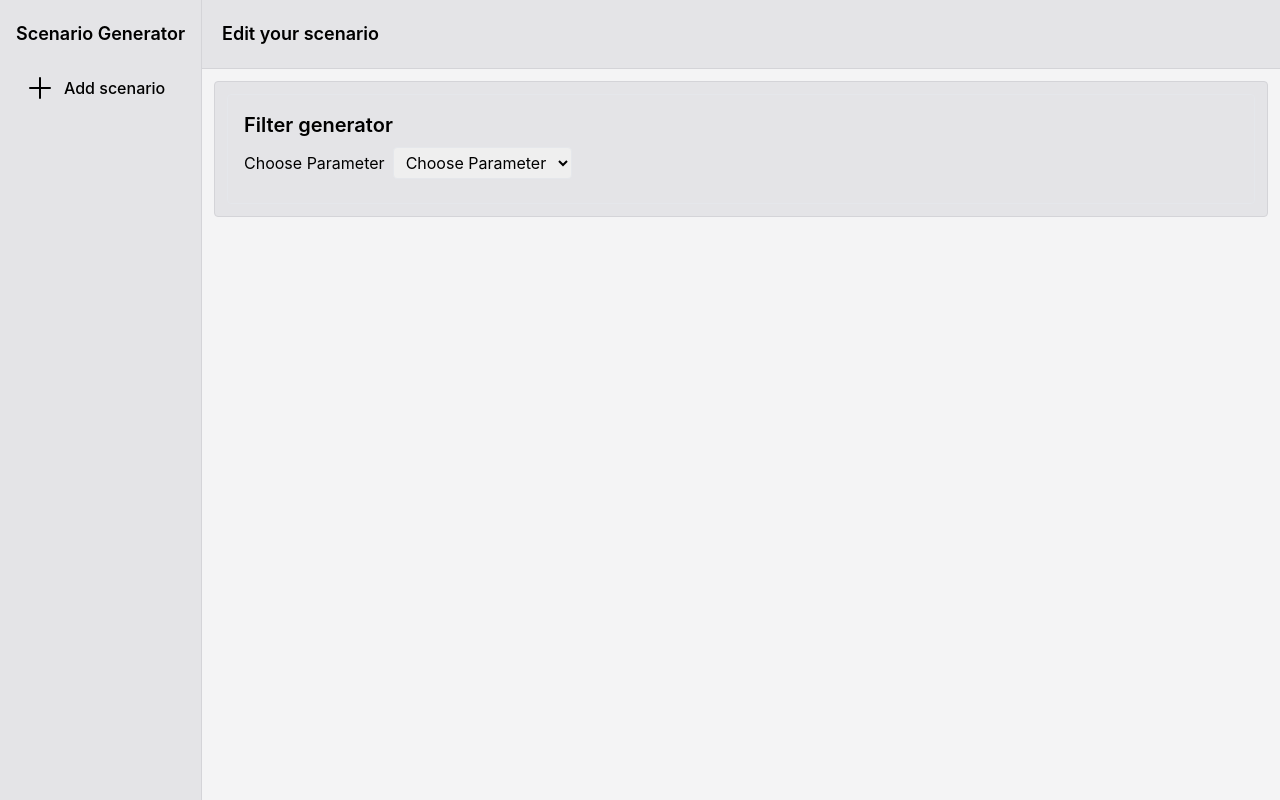
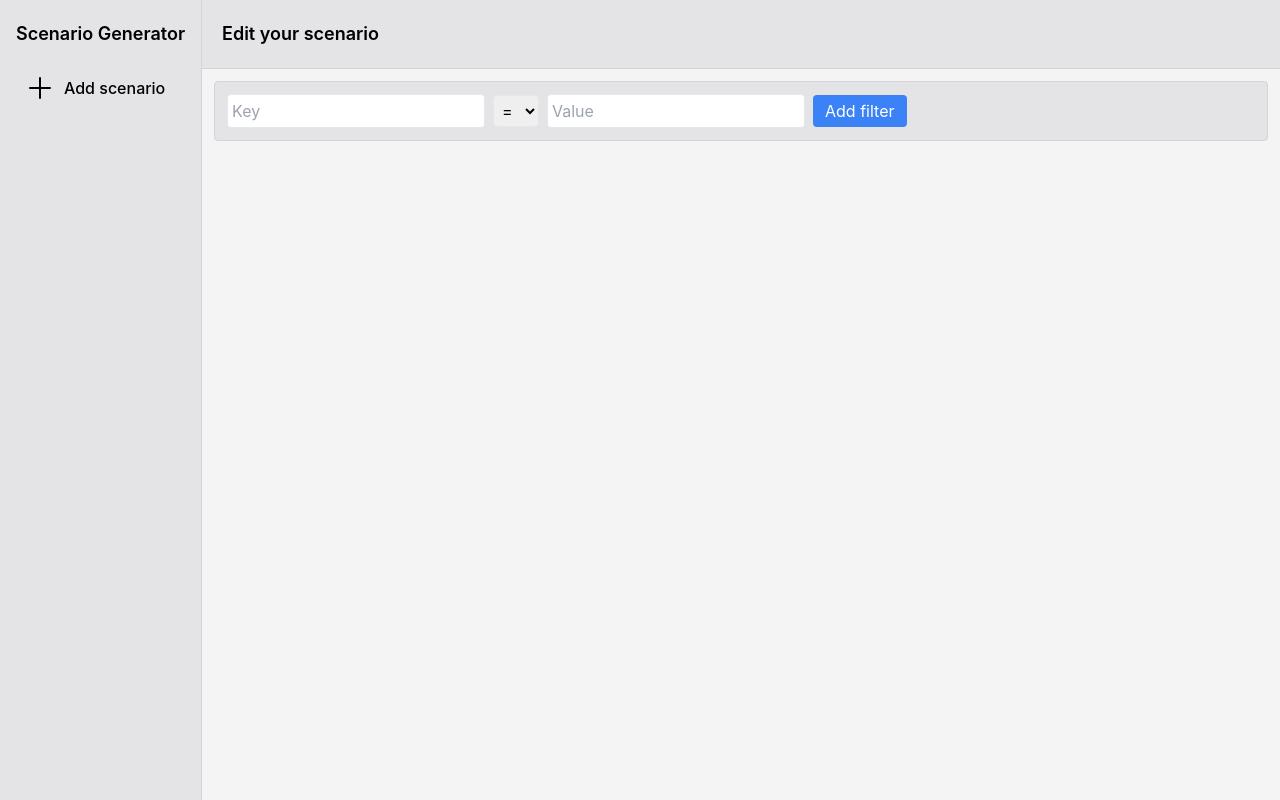
Before and after one commit to dmitry-lapin/AE-Project, a React (Create React App) app: page / in a window 1280 px wide. Built offline with nearby package versions, Linux system fonts and the light colour scheme.

Commit message:
i add a filtersField, and FilterComponent, where do i implement the creation of a filter. Some kind of starter logic is already done.

```diff
--- a/src/modules/ScenarioField/components/FilterComponent.jsx
+++ b/src/modules/ScenarioField/components/FilterComponent.jsx
@@ -1,87 +1,63 @@
 import React, { useState } from "react";
 
-const FilterComponent = () => {
-  const [selectedParameter, setSelectedParameter] = useState("");
-  const [selectedComparison, setSelectedComparison] = useState("");
-  const [inputValue, setInputValue] = useState("");
+const FilterComponent = ({ onAddFilter }) => {
+  const [filter, setFilter] = useState({
+    key: "",
+    comparison: "",
+    value: "",
+  });
 
-  const parameters = ["Name", "Age", "Gender"];
-
-  const comparisons = {
-    Name: ["="],
-    Age: [">", "<"],
-    Gender: ["="],
+  const handleInputChange = (e) => {
+    const { name, value } = e.target;
+    setFilter({
+      ...filter,
+      [name]: value,
+    });
   };
 
-  const handleParameterChange = (e) => {
-    setSelectedParameter(e.target.value);
-    setSelectedComparison("");
-    setInputValue("");
+  const handleAddFilter = () => {
+    if (filter.key && filter.comparison && filter.value) {
+      onAddFilter(filter);
+      setFilter({
+        key: "",
+        comparison: "",
+        value: "",
+      });
+    }
   };
 
   return (
-    <div className="rounded p-4 border">
-      <h2 className="text-xl font-semibold mb-2">Filter generator</h2>
-      <div className="mb-2">
-        <label htmlFor="parameter" className="mr-2">
-          Choose Parameter
-        </label>
-        <select
-          id="parameter"
-          value={selectedParameter}
-          onChange={handleParameterChange}
-          className="px-2 py-1 border rounded"
-        >
-          <option value="">Choose Parameter</option>
-          {parameters.map((param) => (
-            <option key={param} value={param}>
-              {param}
-            </option>
-          ))}
-        </select>
-      </div>
-      {selectedParameter && (
-        <div className="mb-2">
-          <label htmlFor="comparison" className="mr-2">
-            Choose comparsion option:
-          </label>
-          <select
-            id="comparison"
-            value={selectedComparison}
-            onChange={(e) => setSelectedComparison(e.target.value)}
-            className="px-2 py-1 border rounded"
-          >
-            <option value="">Выберите опцию</option>
-            {comparisons[selectedParameter].map((comp) => (
-              <option key={comp} value={comp}>
-                {comp}
-              </option>
-            ))}
-          </select>
-        </div>
-      )}
-      {selectedComparison && (
-        <div className="mb-2">
-          <label htmlFor="value" className="mr-2">
-            Enter value:
-          </label>
-          <input
-            type="text"
-            id="value"
-            value={inputValue}
-            onChange={(e) => setInputValue(e.target.value)}
-            className="px-2 py-1 border rounded"
-            placeholder="Введите значение"
-          />
-        </div>
-      )}
-      {selectedParameter && selectedComparison && inputValue && (
-        <div>
-          <p>Selected param: {selectedParameter}</p>
-          <p>Selected comparsion option: {selectedComparison}</p>
-          <p>selected value: {inputValue}</p>
-        </div>
-      )}
+    <div className="filter-generator space-x-2">
+      <input
+        type="text"
+        name="key"
+        value={filter.key}
+        onChange={handleInputChange}
+        placeholder="Key"
+        className="p-1 border rounded focus:outline-none focus:border-blue-500"
+      />
+      <select
+        name="comparison"
+        value={filter.comparison}
+        onChange={handleInputChange}
+        className="p-1 border rounded focus:outline-none focus:border-blue-500"
+      >
+        <option value="=">=</option>
+        <option value="!=">!=</option>
+        <option value="&gt;">&gt;</option>
+        <option value="&lt;">&lt;</option>
+      </select>
+      <input
+        type="text"
+        name="value"
+        value={filter.value}
+        onChange={handleInputChange}
+        placeholder="Value"
+        className="p-1 border rounded focus:outline-none focus:border-blue-500"
+      />
+      <button onClick={handleAddFilter} className="px-3 py-1 bg-blue-500 text-white rounded">
+        Add filter
+      </button>
     </div>
   );
 };
--- a/src/modules/ScenarioField/components/FiltersField.jsx
+++ b/src/modules/ScenarioField/components/FiltersField.jsx
@@ -1,12 +1,18 @@
-import React from "react";
+import React, { useState } from "react";
 import FilterComponent from "./FilterComponent";
 
 const FiltersField = () => {
+    const [filters, setFilters] = useState([]);
+
+    const handleAddFilter = (filter) => {
+        //callback action to add new filters in filters state.
+        setFilters([...filters, filter]);
+    };
 
     return(
         <>
             <div className="p-3 mx-3 flex-1 bg-zinc-200 border border-zinc-300 rounded">
-                <FilterComponent />
+                <FilterComponent onAddFilter={handleAddFilter}/>
             </div>
         </>
     );
```
